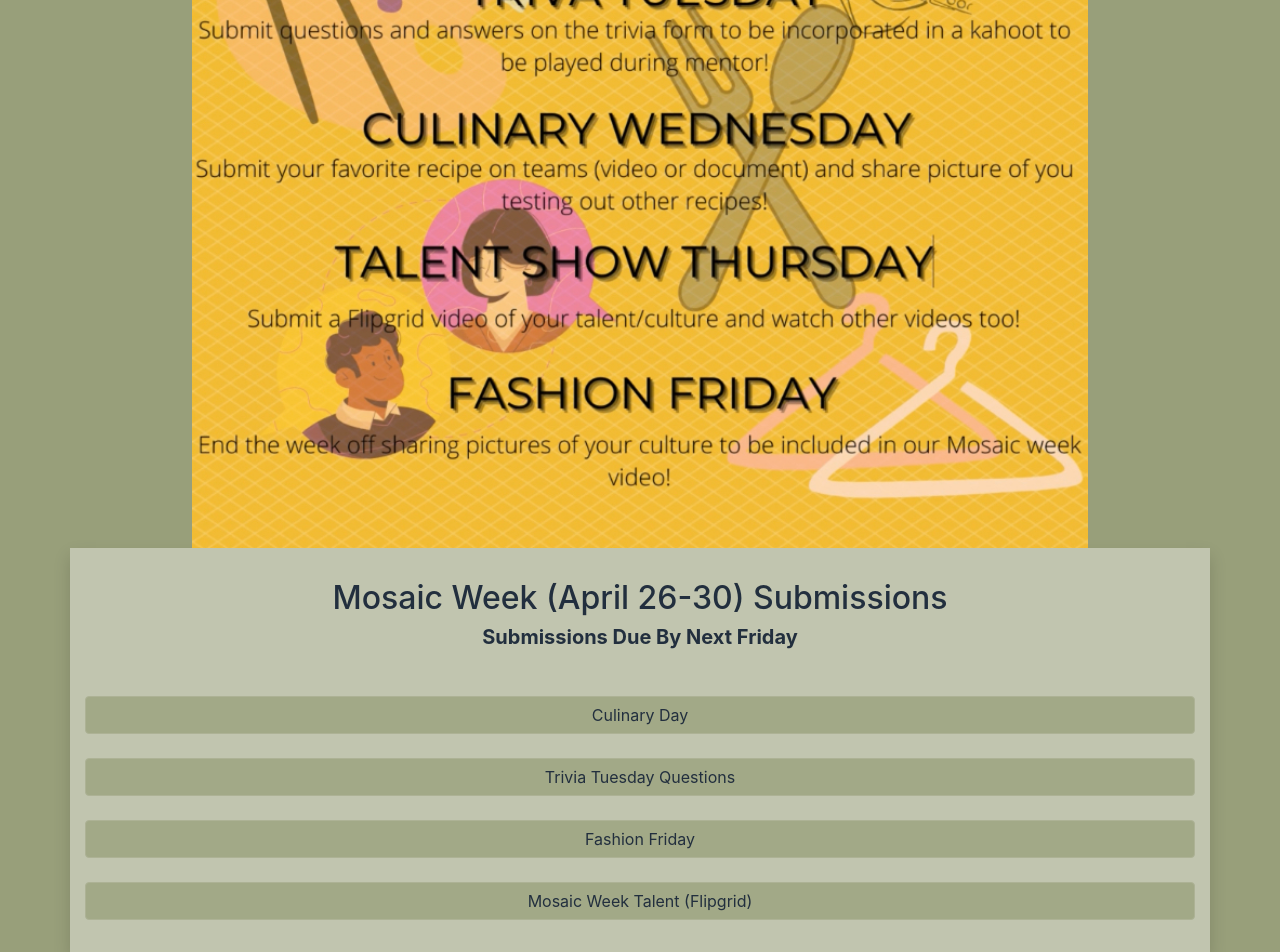
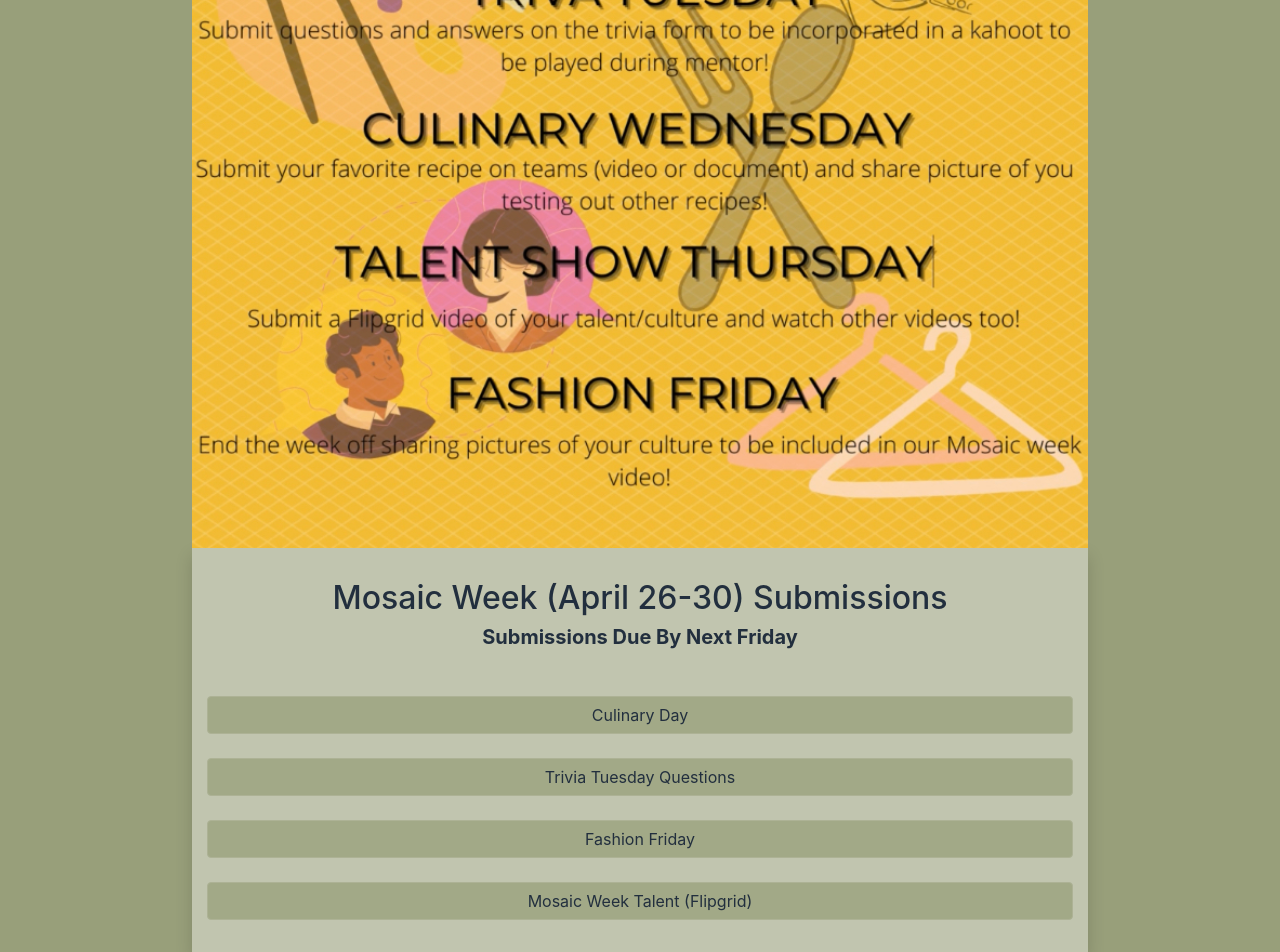
Before and after one commit to csmb-stl/housewars, a Jekyll site: the page signup.html, which Jekyll copies as it is, in a window 1280 px wide. Shown: the part 889-1841 px from the top of the page. Built offline with Jekyll 4.4.1, drawn with Linux system fonts in a browser that asks for light colours; nearby versions of some CDN libraries; library files that are not in the unit come from our copies.

Commit message:
Update signup.html

```diff
--- a/signup.html
+++ b/signup.html
@@ -42,7 +42,8 @@
          }
 
          img,
-         video {
+         video,
+         .container {
          width: 70%;
          height: auto;
          display: block;
@@ -56,7 +57,7 @@
       </style>
    </head>
    <body>
-      <div class="embed-responsive embed-responsive-21by9">
+      <div class="video embed-responsive embed-responsive-21by9">
          <iframe class="embed-responsive-item" src="https://www.youtube.com/embed/_Lyblyjroek" frameborder="0" allow="accelerometer; autoplay; clipboard-write; encrypted-media; gyroscope; picture-in-picture" allowfullscreen></iframe>
       </div>
       <center>
```
